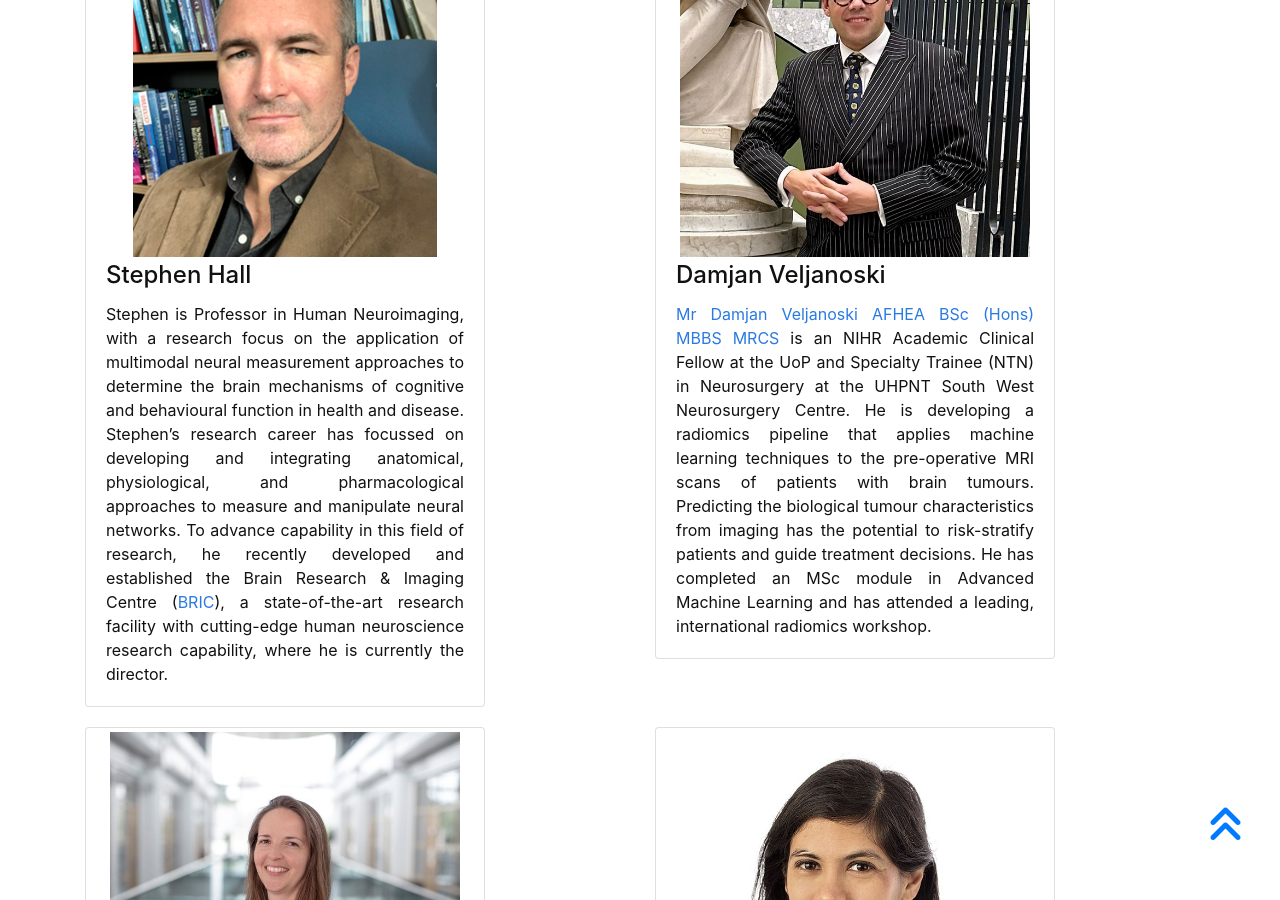
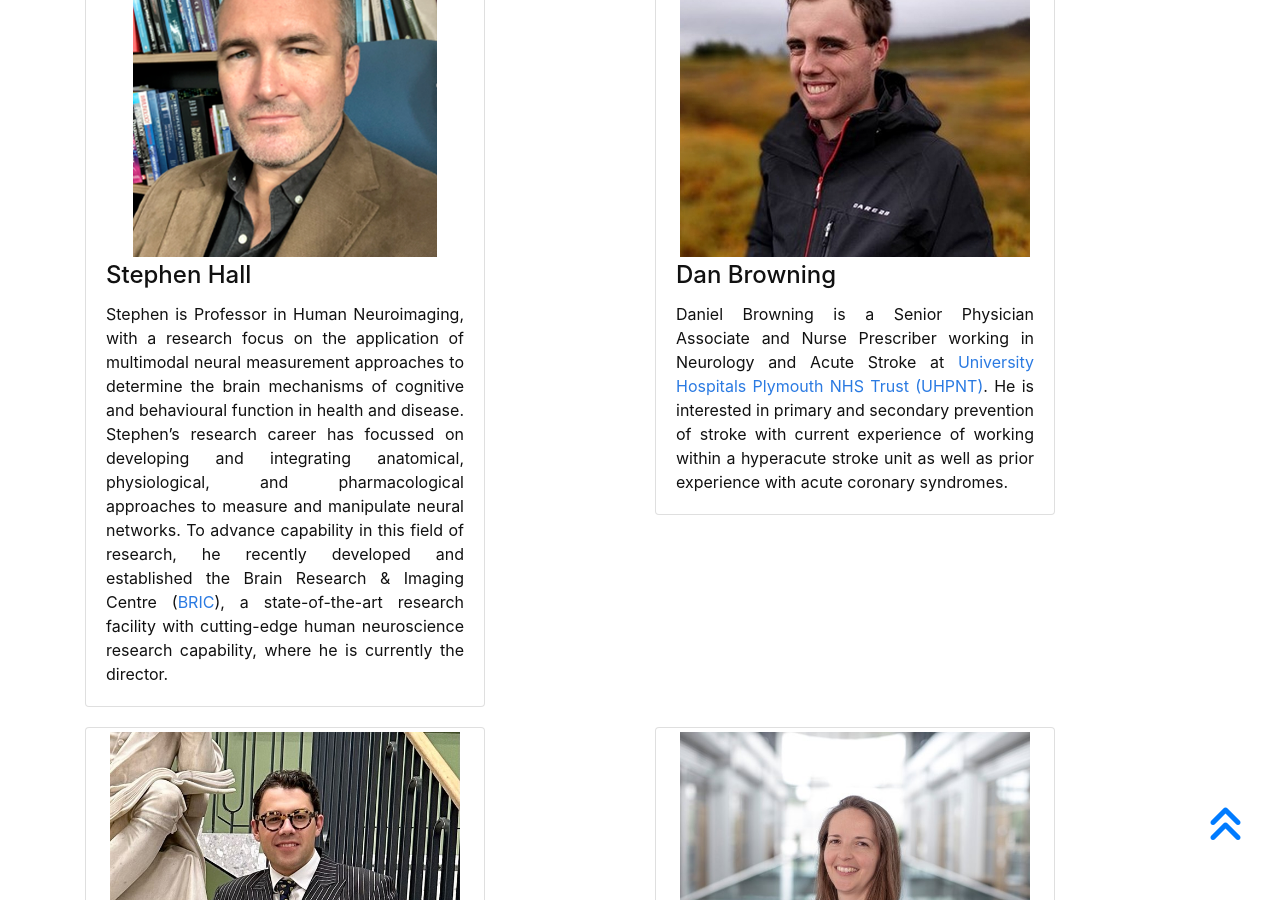
Before and after one commit to sustainsw/sustainsw.github.io, a Jekyll site: the page built from pages/people.md, in a window 1280 px wide and 900 px high, scrolled down 5981 px. Built offline with Jekyll 4.4.1, drawn with Linux system fonts in a browser that asks for light colours.

Commit message:
add more member

```diff
--- a/pages/people.md
+++ b/pages/people.md
@@ -105,7 +105,7 @@ at UoP.
         introduction=intro_william_heseltine_carp %}
 
         {% capture intro_adam_streeter %}
-As a Biostatistician working in clinical trials and studies based on pseudonymised electronic patient records, in <a href="https://www.plymouth.ac.uk/staff/adam-streeter">Plymouth</a> and in <a href="https://www.medizin.uni-muenster.de/epi/institut/mitarbeiter/adam-streeter-msc-applied-statistics-phd.html">Münster</a>, Adam Streeter’s focus has been on best practice in data protection and utilising available data to maximise their benefit to the patient. As a chief investigator on his own study (<a href="https://fundingawards.nihr.ac.uk/award/NIHR202012">STOPFlu</a>), he incorporated patient-public involvement into the research team. Having worked previously with Stephen Mullin and his team, Adam is keen to contribute to their ground-breaking research for predicting, and ultimately preventing, strokes. He brings with him experience in handling electronic health data and in their statistical analysis.
+        As a Biostatistician working in clinical trials and studies based on pseudonymised electronic patient records, in <a href="https://www.plymouth.ac.uk/staff/adam-streeter">Plymouth</a> and in <a href="https://www.medizin.uni-muenster.de/epi/institut/mitarbeiter/adam-streeter-msc-applied-statistics-phd.html">Münster</a>, Adam Streeter’s focus has been on best practice in data protection and utilising available data to maximise their benefit to the patient. As a chief investigator on his own study (<a href="https://fundingawards.nihr.ac.uk/award/NIHR202012">STOPFlu</a>), he incorporated patient-public involvement into the research team. Having worked previously with Stephen Mullin and his team, Adam is keen to contribute to their ground-breaking research for predicting, and ultimately preventing, strokes. He brings with him experience in handling electronic health data and in their statistical analysis.
         {% endcapture %}
         {% include person.html name="Adam Streeter" image="/assets/img/Adam_Streeter.jpg"
         introduction=intro_adam_streeter %}
@@ -184,6 +184,12 @@ As a Biostatistician working in clinical trials and studies based on pseudonymis
         {% include person.html name="Stephen Hall" image="/assets/img/Stephen_Hall.png"
         introduction=intro_stephen_hall %}
 
+        {% capture intro_dan_browning %}
+        Daniel Browning is a Senior Physician Associate and Nurse Prescriber working in Neurology and Acute Stroke at <a href="https://www.plymouthhospitals.nhs.uk/">University Hospitals Plymouth NHS Trust (UHPNT)</a>. He is interested in primary and secondary prevention of stroke with current experience of working within a hyperacute stroke unit as well as prior experience with acute coronary syndromes.
+        {% endcapture %}
+        {% include person.html name="Dan Browning" image="/assets/img/Dan_Browning.jpg"
+        introduction=intro_dan_browning %}
+
 
 
         {% capture intro_damjan_veljanoski %}
```
Also changed, not shown: assets/img/Dan_Browning.jpg (added).
